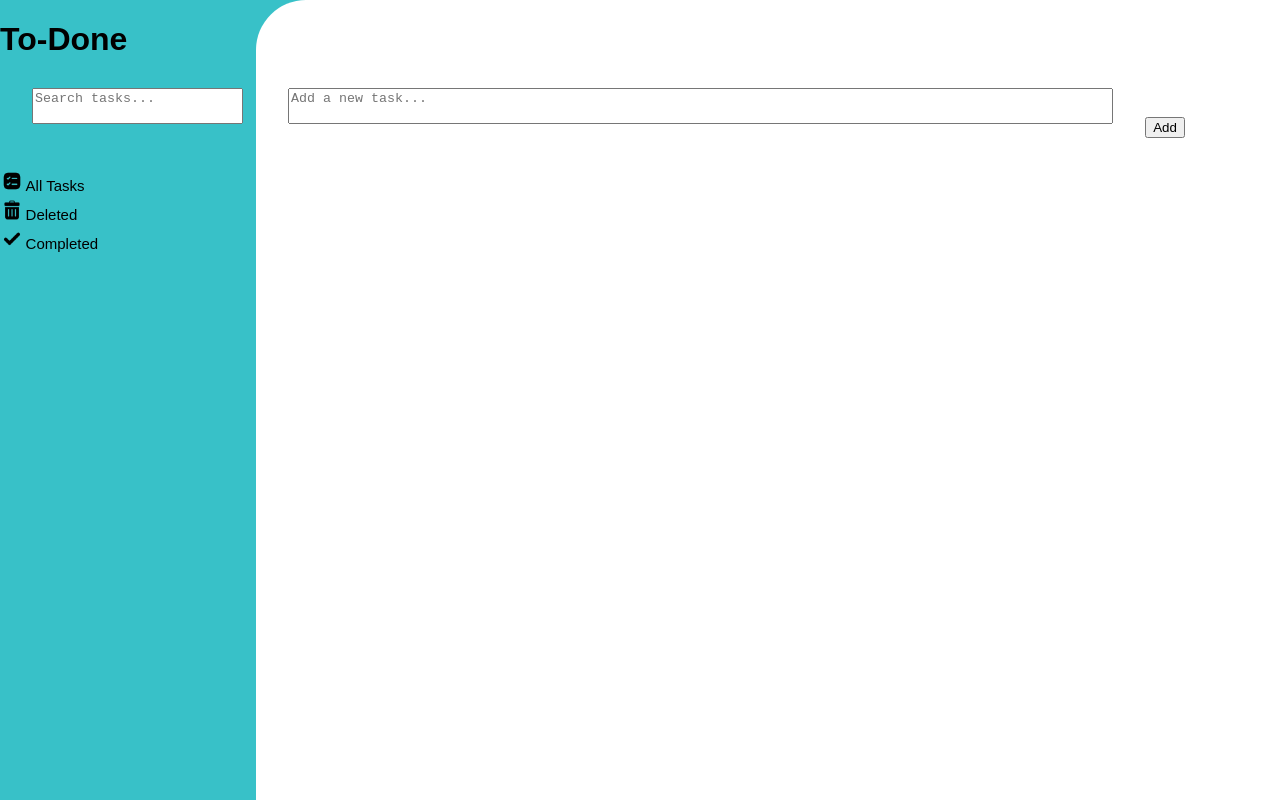
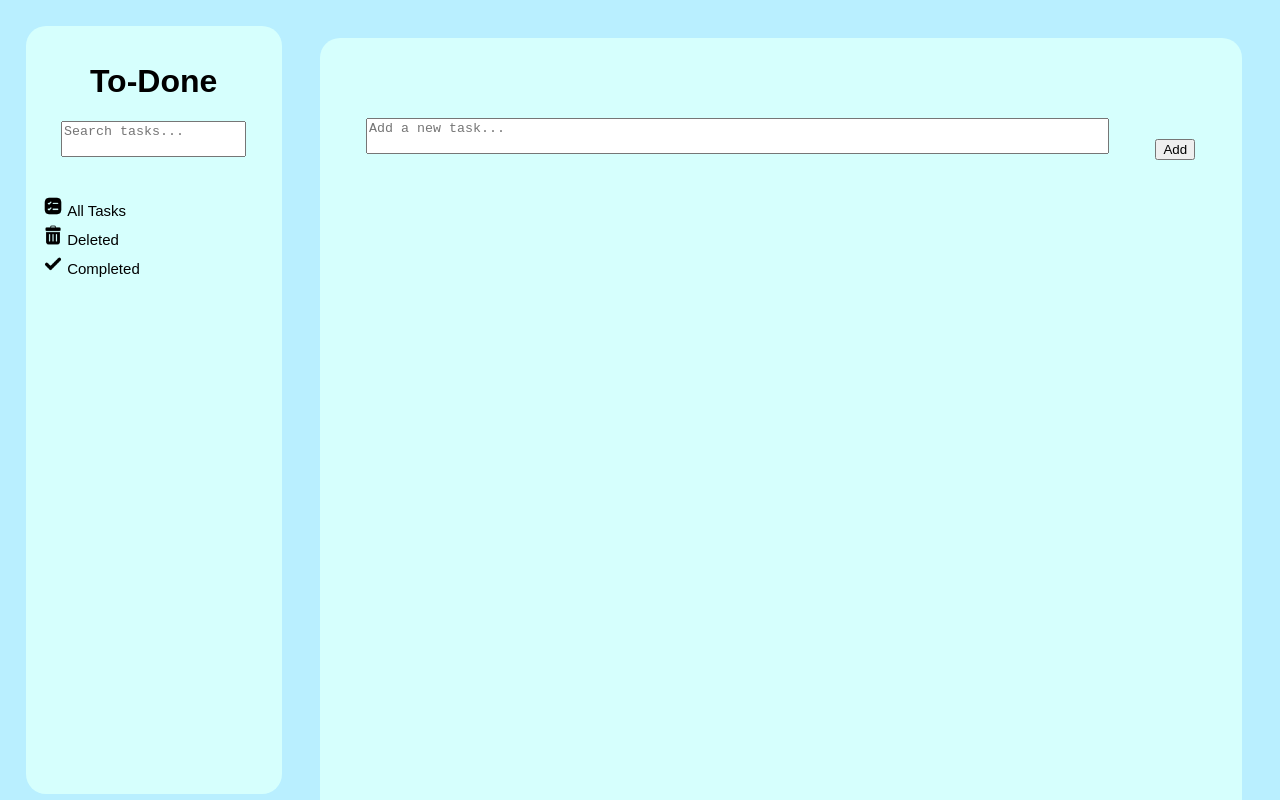
Before and after one commit to htjb/react-to-do, a React (Vite) app: page / in a window 1280 px wide. Shown: the top 800 px of the page. Built offline with nearby package versions, Linux system fonts and the light colour scheme.

Commit message:
playing with the css

```diff
--- a/src/App.css
+++ b/src/App.css
@@ -2,14 +2,13 @@
   flex: 1;
   position: fixed;
   width: 20%;
-  height: 100vh;
-  background-color: var(--primary-color);
-}
-
-.side-bar-content {
-  color: white;
+  height: 96%;
   padding: 1rem;
   text-align: center;
+  margin: 2%;
+  box-sizing: border-box;
+  background-color: var(--secondary-color);
+  border-radius: 20px;
 }
 
 .nav-buttons {
@@ -20,7 +19,7 @@
 
 .nav-buttons button {
   margin: 0 0;
-  background-color: var(--primary-color);
+  background-color: var(--secondary-color);
   color: rgb(0, 0, 0);
   border: none;
   padding: 0.2em 0.1rem;
@@ -32,11 +31,11 @@
 
 .content {
   flex: 2;
-  margin-left: 20%;
   width: 80%;
   padding: 5rem 0 0 0;
-  border-radius: 50px 0px 0px 50px;
-  background-color: #fff;
+  margin: 3% 3% 3% 25%;
+  background-color: var(--secondary-color);
+  border-radius: 20px;
   height: 100vh;
   overflow-y: scroll;
   overflow-x: hidden;
@@ -49,14 +48,15 @@
   text-align: center;
   margin: 1px;
   border: solid 1px var(--primary-color);
+  background-color: var(--tiertiary-color);
 }
 
 .task-card button {
   margin: 1rem 0.5rem;
-  background-color: var(--secondary-color);
-  color: white;
+  background-color: var(--primary-color);
   border: none;
   width: 6rem;
+  height: 2rem;
   border-radius: 0.5rem;
   cursor: pointer;
 }
@@ -68,7 +68,10 @@
 textarea {
   resize: none;
   width: 80%;
-  margin: 0.5rem 2rem
+}
+
+#new-task {
+  margin: 0 5%;
 }
 
 .icon {
--- a/src/index.css
+++ b/src/index.css
@@ -1,6 +1,7 @@
 :root {
-    --primary-color: #38c1c8;
-    --secondary-color: #2348ff;
+    --primary-color: #b9efff;
+    --secondary-color: #d6fffd;
+    --tiertiary-color: #e3fbfd;
 }
 
 body{
```
